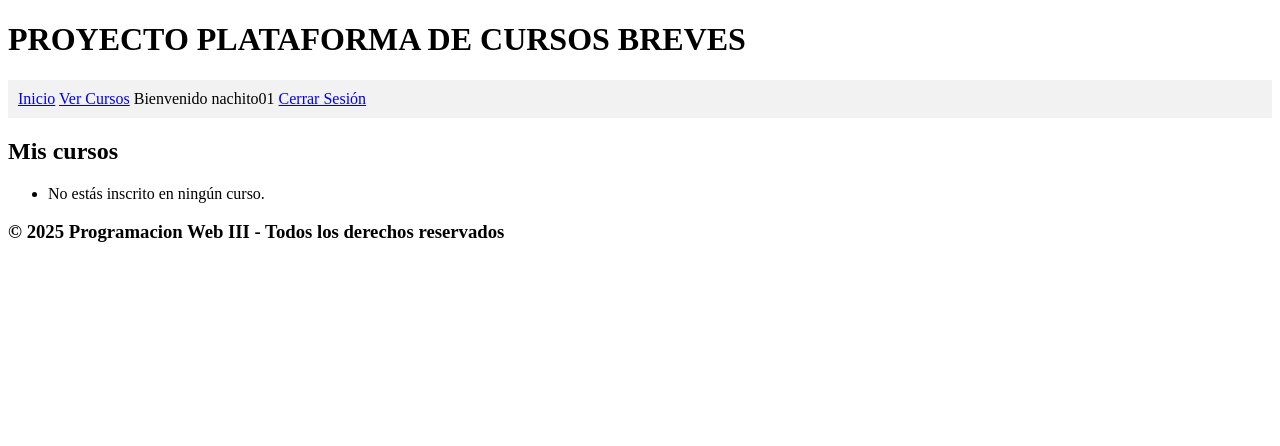
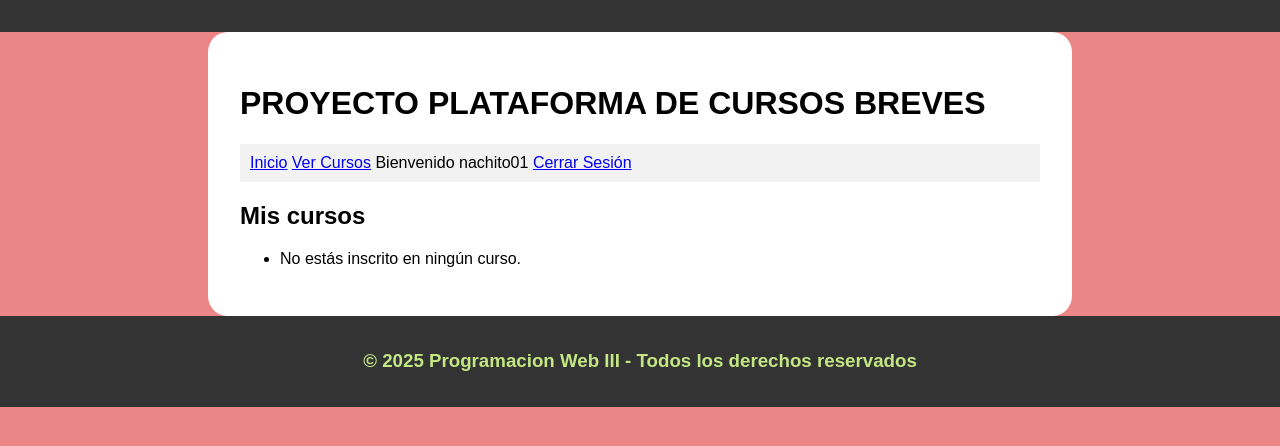
Before and after one commit to ErickCahuapaza10/Grupo-5-Plataforma-de-Cursos-Breves, a Django app: page /cursos_inscritos/ in a window 1280 px wide. Shown: the top 446 px of the page. Run offline with Django 5.2, Linux system fonts and the light colour scheme; a user stored in the database is signed in; data comes from the database, SQL or seed files in the repository.

Commit message:
Commit creando la carpeta static dentro un archivo llamado el mismo nombre de la aplicacion, dentro una carpeta css y dentro un archivo .css para dar los estilos a la pagina

```diff
--- /dev/null
+++ b/proy5_PlataformaCursosBreves/aplicacion/static/aplicacion/css/estilo.css
@@ -0,0 +1,21 @@
+body{
+    font-family: Arial, Helvetica, sans-serif;
+    margin: 0;
+    padding: 0;
+    background-color: rgb(236, 134, 134);
+}
+
+header, footer{
+    background-color: #333;
+    color: rgb(196, 231, 131);
+    text-align: center;
+    padding: 1em;
+}
+
+main{
+    padding: 2em;
+    max-width: 800px;
+    margin: auto;
+    background-color: white;
+    border-radius: 20px;
+}
--- a/proy5_PlataformaCursosBreves/aplicacion/templates/aplicacion/base.html
+++ b/proy5_PlataformaCursosBreves/aplicacion/templates/aplicacion/base.html
@@ -1,8 +1,10 @@
 <!DOCTYPE html>
+{% load static %}
 <html lang="en">
 <head>
     <meta charset="UTF-8">
     <meta name="viewport" content="width=device-width, initial-scale=1.0">
+    <link rel="stylesheet" href="{% static 'aplicacion/css/estilo.css' %}">
     <title>Document</title>
 </head>
 <body>
```
